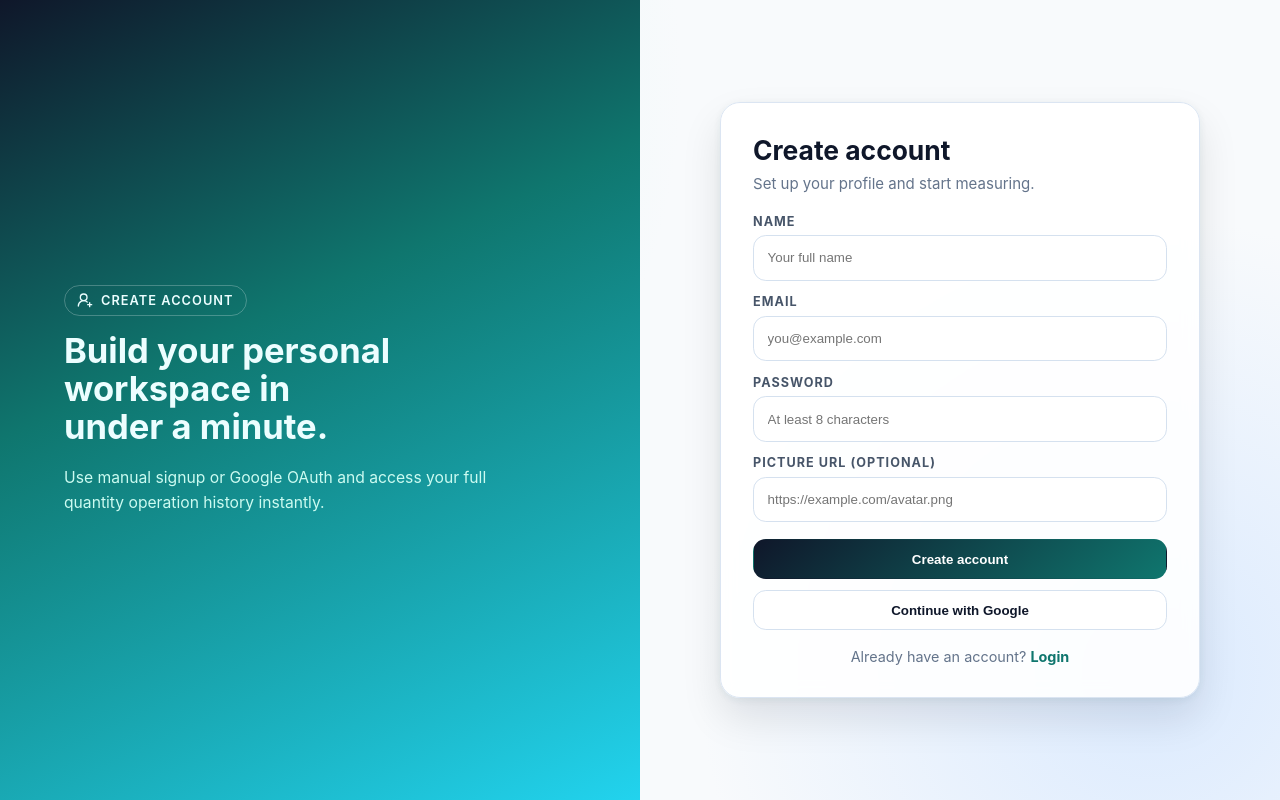
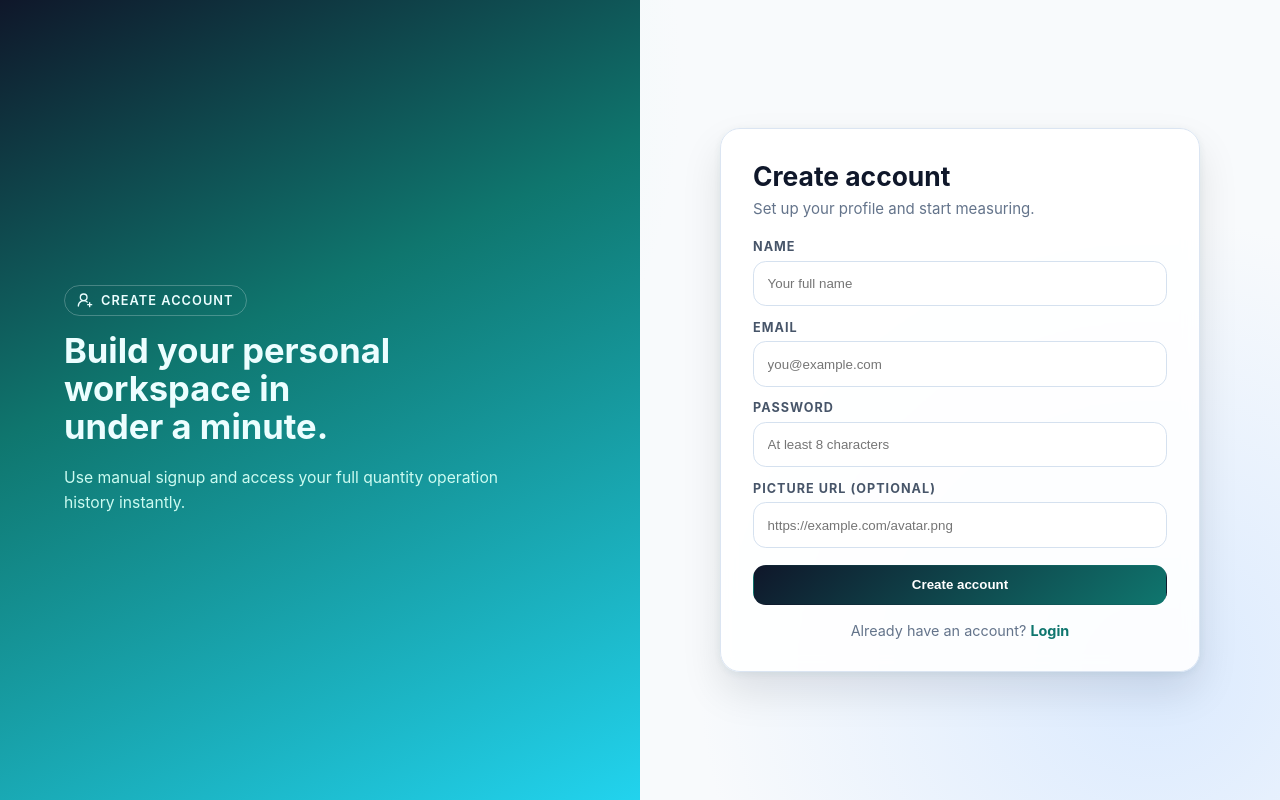
Before and after one commit to imprakhartripathi/QuantityMeasurementApp, a React (Vite) app in the folder QMA-Client/: page /signup in a window 1280 px wide. Built offline with nearby package versions, Linux system fonts and the light colour scheme; no server answers.

Commit message:
oauth disabled, modded for new elastic ip

```diff
--- a/QMA-Client/src/pages/LoginPage.tsx
+++ b/QMA-Client/src/pages/LoginPage.tsx
@@ -5,7 +5,7 @@ import { Sparkles } from 'lucide-react'
 import '../styles/auth.scss'
 
 export function LoginPage() {
-  const { isAuthenticated, login, startGoogleLogin } = useAuth()
+  const { isAuthenticated, login } = useAuth()
   const navigate = useNavigate()
   const [email, setEmail] = useState('')
   const [password, setPassword] = useState('')
@@ -77,9 +77,11 @@ export function LoginPage() {
             </button>
           </form>
 
+          {/* Temporarily disabled OAuth entrypoint
           <button type="button" onClick={startGoogleLogin} className="auth-btn auth-btn--google">
             Continue with Google
           </button>
+          */}
 
           <p className="auth-footer">
             New here? <Link to="/signup">Create account</Link>
--- a/QMA-Client/src/pages/SignupPage.tsx
+++ b/QMA-Client/src/pages/SignupPage.tsx
@@ -5,7 +5,7 @@ import { UserRoundPlus } from 'lucide-react'
 import '../styles/auth.scss'
 
 export function SignupPage() {
-  const { isAuthenticated, signup, startGoogleLogin } = useAuth()
+  const { isAuthenticated, signup } = useAuth()
   const navigate = useNavigate()
   const [name, setName] = useState('')
   const [email, setEmail] = useState('')
@@ -46,7 +46,7 @@ export function SignupPage() {
           <span>Create account</span>
         </div>
         <h1>Build your personal workspace in under a minute.</h1>
-        <p>Use manual signup or Google OAuth and access your full quantity operation history instantly.</p>
+        <p>Use manual signup and access your full quantity operation history instantly.</p>
       </aside>
 
       <main className="auth-main">
@@ -106,9 +106,11 @@ export function SignupPage() {
             </button>
           </form>
 
+          {/* Temporarily disabled OAuth entrypoint
           <button type="button" onClick={startGoogleLogin} className="auth-btn auth-btn--google">
             Continue with Google
           </button>
+          */}
 
           <p className="auth-footer">
             Already have an account? <Link to="/login">Login</Link>
```
Also changed, not shown: 1 other file (tests, documents, lock files or other folders).
